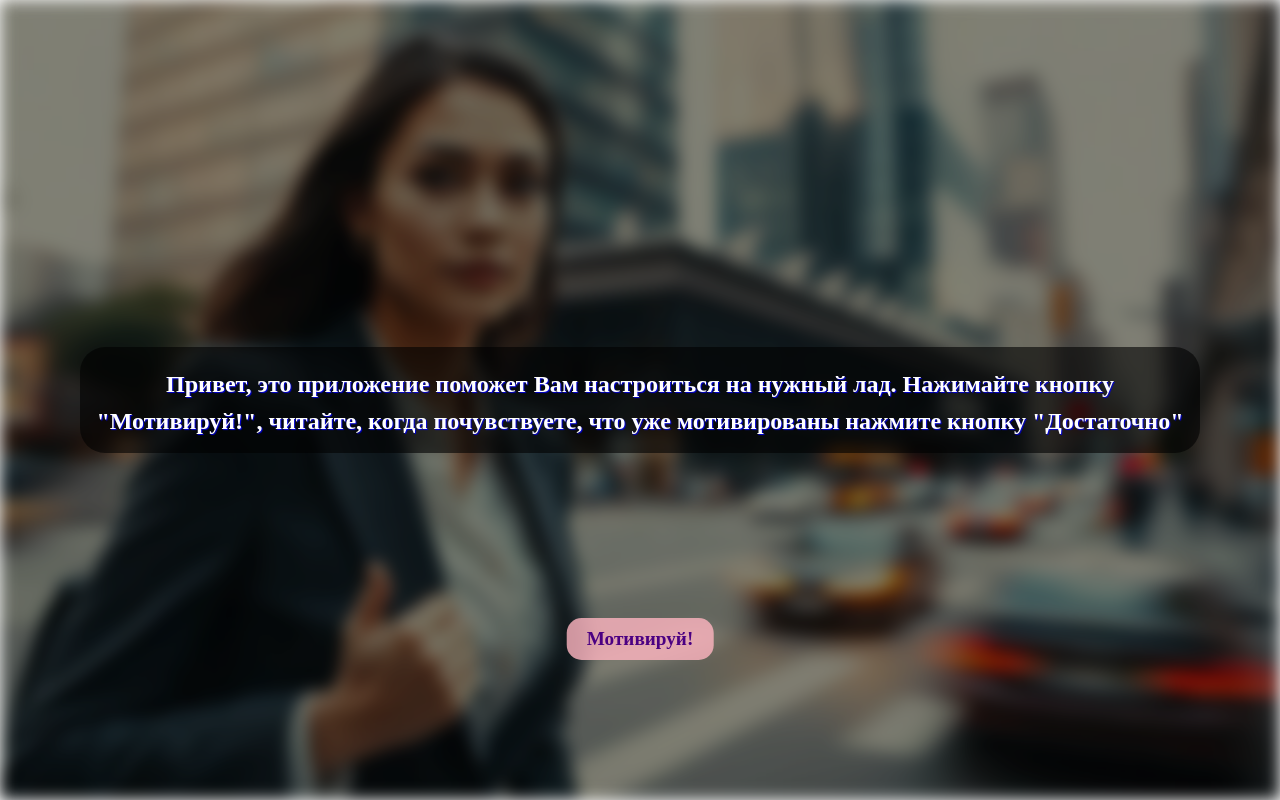
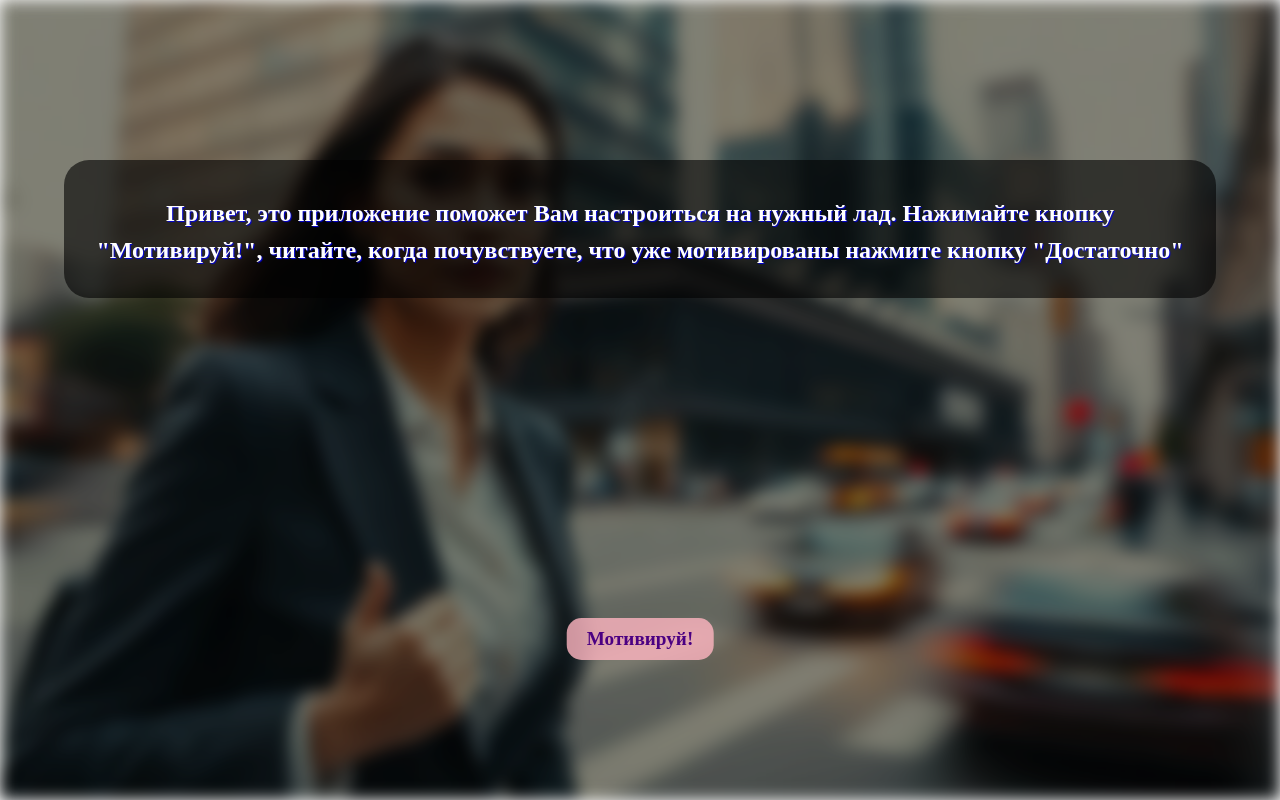
Before and after one commit to reklamawv/motivir, a plain HTML site: page index.html in a window 1280 px wide. Drawn offline with Linux system fonts and the light colour scheme; a script that the page names is missing.

Commit message:
Update index.html

```diff
--- a/index.html
+++ b/index.html
@@ -28,7 +28,8 @@
         }
 
         #quote {
-            position: relative;
+            position: absolute;
+            top: 20%;
             z-index: 1;
             color: #fff;
             text-shadow: 1px 1px 1px rgba(0, 0, 222, 222); /* Более контрастная тень */
@@ -40,7 +41,7 @@
             transition: opacity 0.5s;
             background-color: rgba(0, 0, 0, 0.6); /* Создаем полупрозрачный фон */
             border-radius: 25px;
-            padding: 1rem;
+            padding: 2rem;
             font-weight: 600;
             font-style: normal;
         }
```
